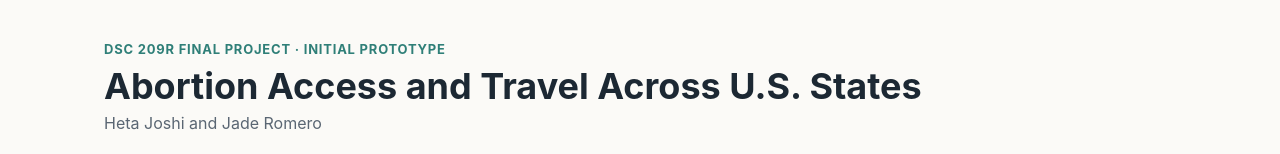
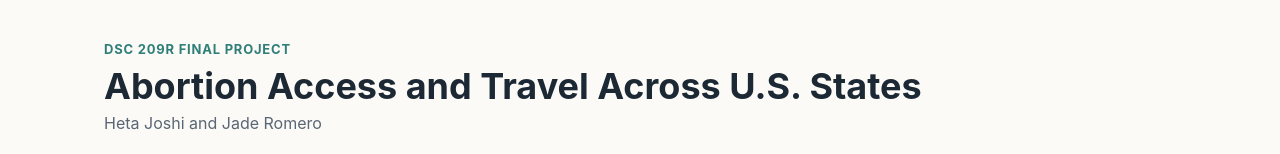
Before and after one commit to hetasj/dsc-209r-final-project, a plain HTML site: page index.html in a window 1280 px wide. Shown: the top 154 px of the page. Drawn offline with nearby package versions, Linux system fonts and the light colour scheme; no server answers.

Commit message:
Update index.html

```diff
--- a/index.html
+++ b/index.html
@@ -8,7 +8,7 @@
 </head>
 <body>
     <header>
-        <p class="eyebrow">DSC 209R Final Project · Initial Prototype</p>
+        <p class="eyebrow">DSC 209R Final Project</p>
         <h1>Abortion Access and Travel Across U.S. States</h1>
         <p class="byline">Heta Joshi and Jade Romero</p>
         <p class="question"><strong>Research question:</strong> How did access to abortion care differ across U.S. states before the Dobbs decision, and do high abortion counts tell the same story as access measures such as clinic availability and out-of-state travel?</p>
```
